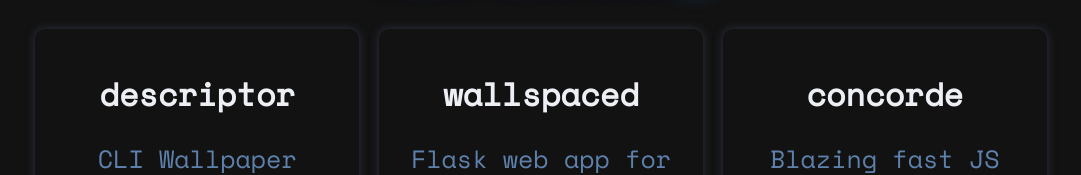
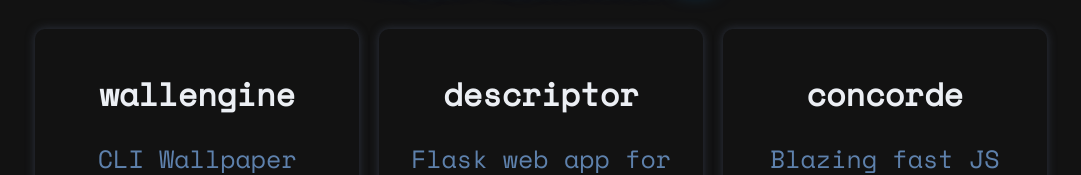
Before and after one commit to Sid009hey/spec, a plain HTML site: page index.html in a window 1280 px wide. Shown: the part 300-475 px from the top of the page, without its empty margins (99-1180 px from the left). Drawn offline with nearby package versions, Linux system fonts and the light colour scheme.

Commit message:
Update index.html

```diff
--- a/index.html
+++ b/index.html
@@ -18,11 +18,11 @@
        </div>
       <div class="grid" id="song-list">
         <div class="grid-item">
-            <h1 class="grid-title">descriptor</h1>
+            <h1 class="grid-title">wallengine</h1>
             <a href="https://github.com/Sid009hey/wall-e">CLI Wallpaper sorter engine written in Python</a>
         </div>
        <div class="grid-item">
-            <h1 class="grid-title">wallspaced</h1>
+            <h1 class="grid-title">descriptor</h1>
             <a href="https://spec.pythonanywhere.com">Flask web app for generating SEO friendly video descriptions</a>
       </div>
          <div class="grid-item">
```
